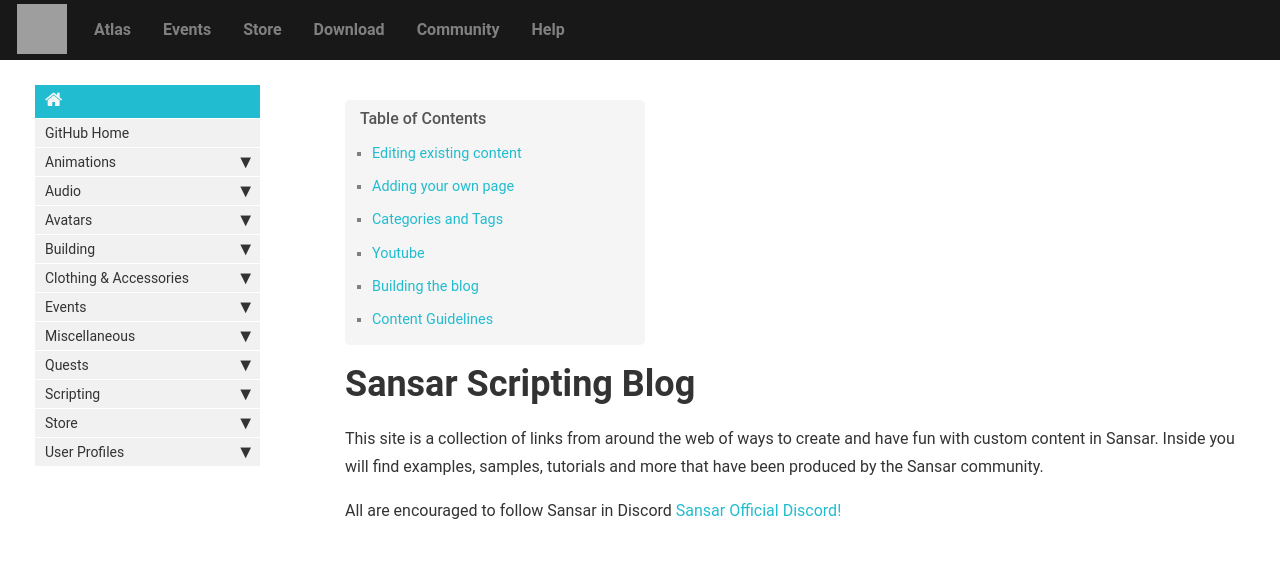
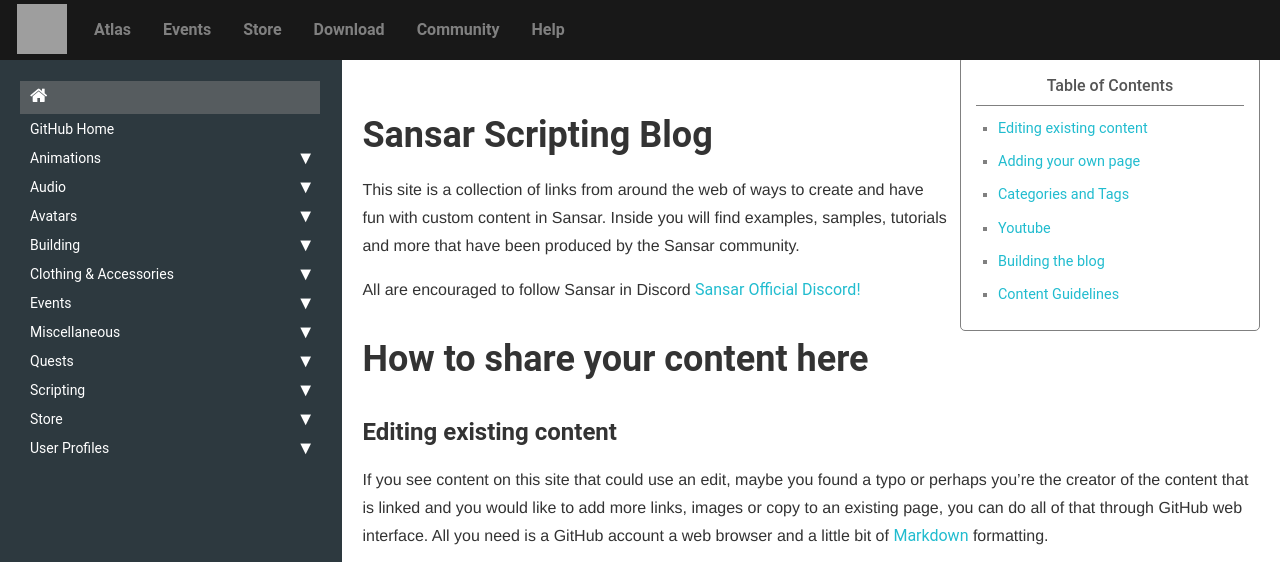
Before and after one commit to darwinrecreant/sansar-script.github.io, a Jekyll site: the page built from index.md, in a window 1280 px wide and 1400 px high. Shown: the top 562 px of the window. Built offline with Jekyll 4.4.1, drawn with Linux system fonts in a browser that asks for light colours; some web fonts are replaced; comment, search, counter and statistics services are not loaded; grey boxes are pictures that could not be loaded.

Commit message:
Proposed styling
Changes:
- sidebar
- table of contents
- code snippets
- post content font (helvetica)
- post images

```diff
--- a/css/customstyles.css
+++ b/css/customstyles.css
@@ -67,9 +67,51 @@
 
 
 .row {
-    margin: 24px 20px;
+    margin: 0;
+    display: flex;
 }
 
+#tg-sb-sidebar {
+    background-color: #2D393F;
+    color: white;
+    width: 350px;
+}
+
+@media (max-width: 900px) {
+    .row {
+        display: block;
+    }
+    #tg-sb-sidebar {
+        width: auto;
+    }
+}
+
+#tg-sb-sidebar, #tg-sb-content {
+    float: none;
+    padding: 20px;
+}
+
+#tg-sb-content p, #tg-sb-content li {
+    font-family: Helvetica,Arial,sans-serif;
+}
+
+.nav li a {
+    background-color: transparent;
+    color: white;
+}
+
+.nav li a.active {
+    font-weight: bold;
+}
+
+code {
+    color: black;
+    padding: .2em .4em;
+    margin: 0;
+    font-size: 85%;
+    background-color: rgba(27,31,35,.1);
+    border-radius: 4px;
+}
 
 .breadcrumb > .active {color: #777 !important;}
 
@@ -253,39 +295,44 @@
     margin: 3px;
 }
 
+div#toc {
+    float: right;
+    margin-left: 10px;
+    width: 300px;
+}
+
+div#toc ul {
+    border-radius: 5px;
+    color: gray;
+}
+
+div#toc > ul {
+    border: 1px solid gray;
+    padding: 15px;
+}
+
 div#toc ul li {
     margin: 8px 0px 8px 22px;
     font-size: 90%;
     list-style: square;
 }
-div#toc ul {
-    background-color: whitesmoke;
-    padding: 5px;
-    border-radius: 5px;
-    max-width: 300px;
-    color: gray;
-}
 
 div#toc ul li ul {
     padding-left:8px;
-
+}
+div#toc ul li ul li {
+    list-style-type: circle;
 }
 
-div#toc ul li ul li::before {
-    content: "–  ";
-}
-
-div#toc >ul::before {
+div#toc > ul::before {
     content: "Table of Contents";
+    display: block;
+    border-bottom: 1px solid gray;
     font-weight: 500;
     color: #555;
     text-align:center;
-    margin-left:auto;
-    margin-right:auto;
-    width:70px;
-    padding-top:20px;
-    padding-bottom:20px;
-    padding-left:10px;
+    padding-bottom: 5px;
+    margin-bottom: 10px;
 }
 
 li.dropdownActive a {
@@ -371,22 +418,12 @@
 }
 
 .nav a:hover, .nav li.active > a {
-    background-color: #21bccf;
-    color: #f5f5f5;
+    background-color: rgba(128,128,128,.5);
+    font-weight: bold;
 }
 
-.nav > li.active > a  {
-background-color: #21bccf;
-}
 
 .nav li a {
-    font-size: 12px;
-    line-height: 18px;
-    padding: 2px 10px;
-    background-color: #f1f1f1;
-}
-
-.nav > li > a {
     font-size: 14px;
     line-height: 20px;
     padding: 4px 10px;
@@ -394,6 +431,7 @@
 
 ul#mysidebar {
     border-radius:0px;
+    width: 300px;
 }
 
 .nav ul li ul li a {
@@ -404,26 +442,18 @@
     color: #248EC2;
     font-weight:bold;
     padding-left:20px;
-    background-color: whitesmoke !important;
 }
 
 
-.nav ul li a {
-    background-color: #FAFAFA;
-}
 
-.nav li a {
-    padding-right:10px;
+.nav li li a {
+    padding-left: 20px;
 }
 
 .nav li a:hover {
-    background-color: #8D8D8D;
+    background-color: rgba(128,128,128,.5);
 }
 
-.nav ul li a {
-    border-top:1px solid whitesmoke;
-    padding-left:10px;
-}
 /* end sidebar */
 
 .navbar-inverse .navbar-nav > .active > a, .navbar-inverse .navbar-nav > .active > a:hover, .navbar-inverse .navbar-nav > .active > a:focus {
@@ -603,7 +633,7 @@
     font-weight: 600;
 }
 
-h3 {color: #ED1951; font-weight:normal; font-size:130%;}
+h3 {color: #808080; font-weight:normal; font-size:130%;}
 h4 {color: #808080; font-weight:normal; font-size:120%; font-style:italic;}
 
 .alert, .callout {
@@ -619,11 +649,6 @@
 ol li ul li {list-style-type: disc;}
 
 li img {clear:both; }
-
-div#toc ul li ul li {
-    list-style-type: none;
-    margin: 5px 0px 0px 0px;
-}
 
 .tab-content {
     padding: 15px;
@@ -726,9 +751,6 @@
     border-color: #248ec2 !important;
 }
 
-#mysidebar .nav ul {
-    background-color: #FAFAFA;
-}
 .nav ul.series li {
     list-style: decimal;
     font-size:12px;
@@ -870,18 +892,18 @@
         position: relative;
     }
 }
-
+/*
 @media (min-width: 1000px) {
 
     ul#mysidebar {
         width: 225px;
     }
-}
+} */
 
 @media (max-width: 900px) {
 
     ul#mysidebar {
-        max-width: 100%;
+        width: 100%;
     }
 }
 
@@ -892,11 +914,15 @@
 
 
 .post-content img {
-    margin: 12px 0px 3px 0px;
     width: auto;
     height: auto;
     max-width: 100%;
     max-height: 100%;
+    margin: auto;
+    display: block;
+    padding: 10px;
+    border: 1px solid grey;
+    border-radius: 10px;
 }
 .col-md-9 img {
     max-width: 100%;
```
